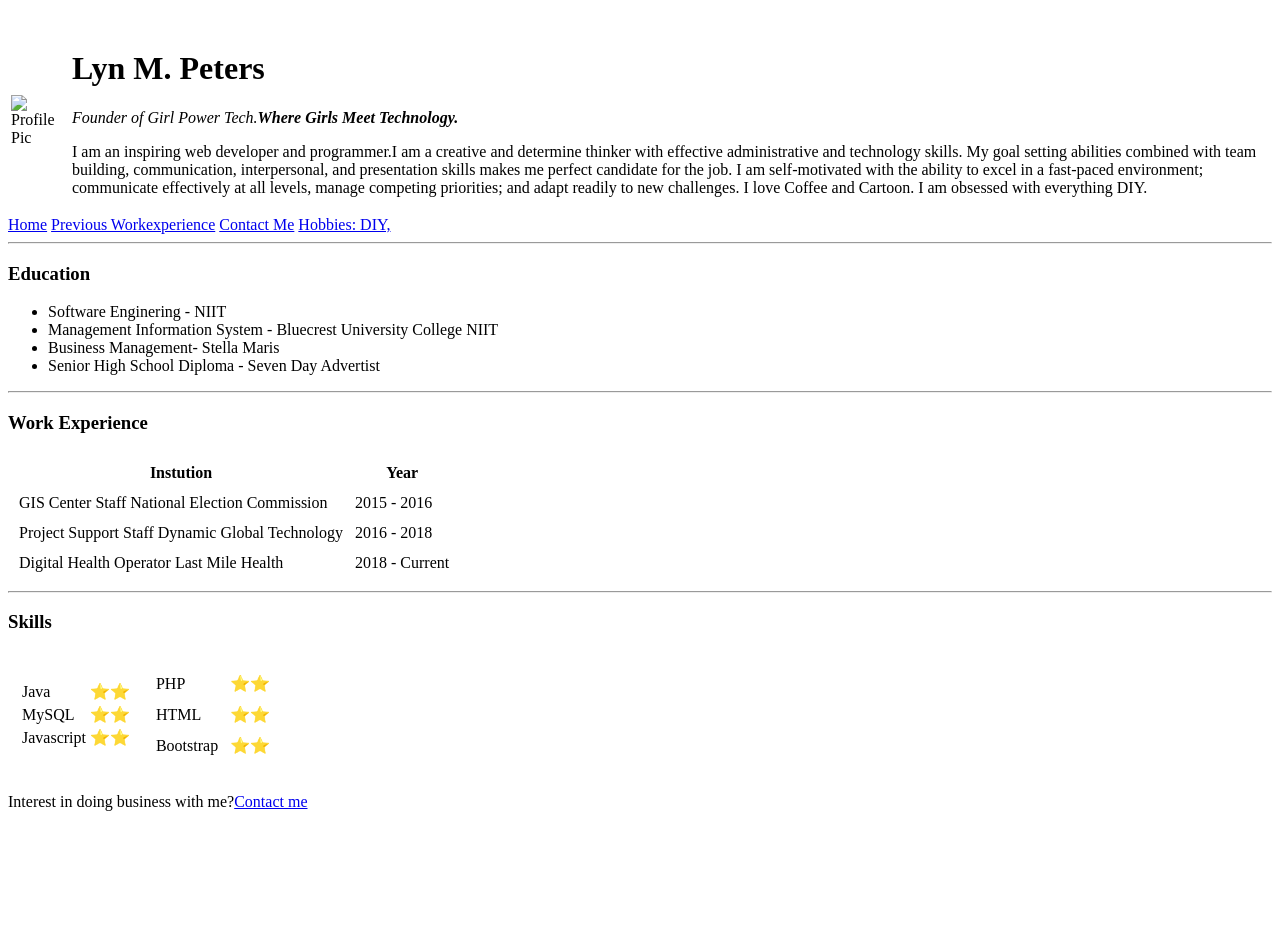
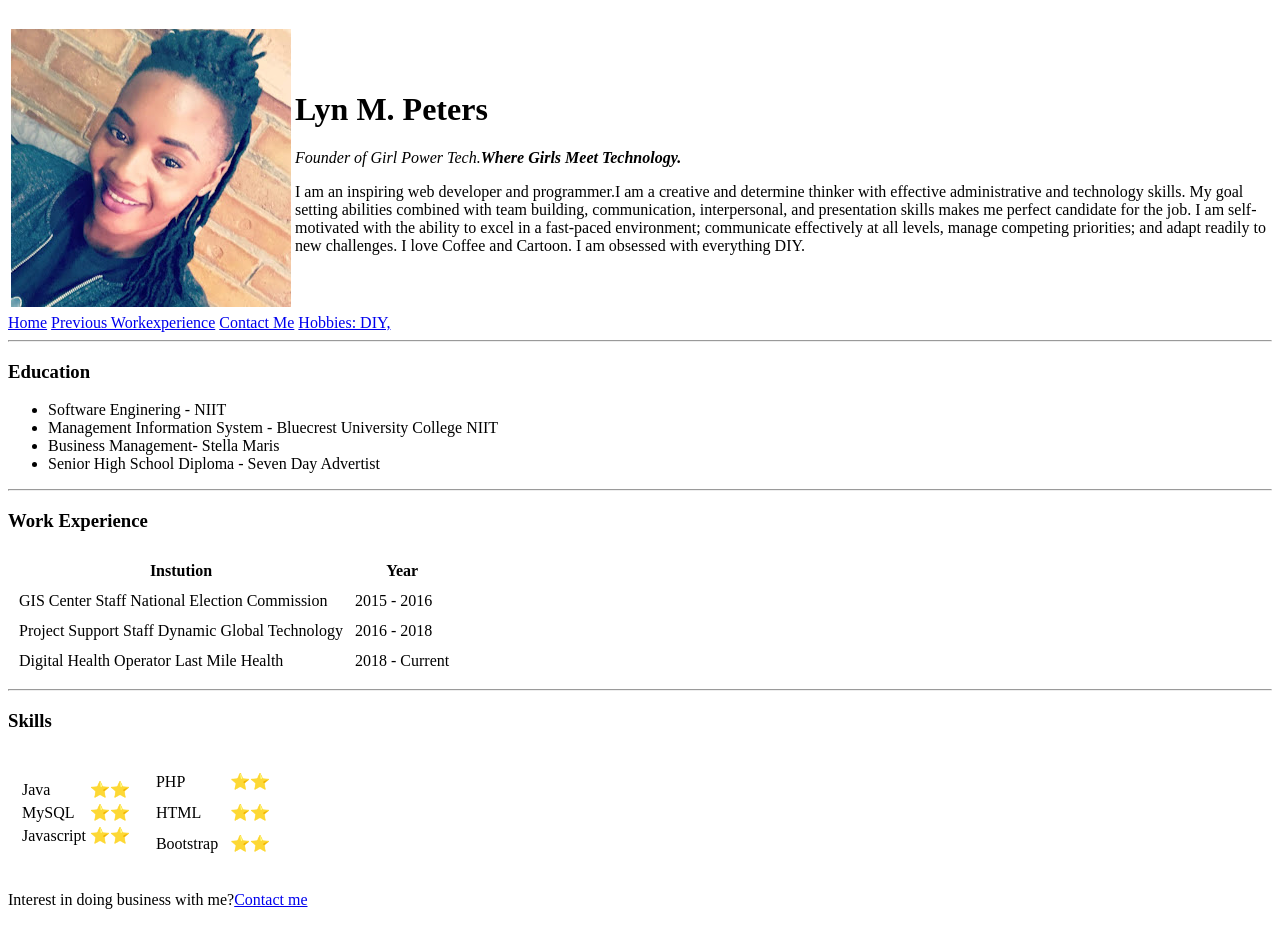
Before and after one commit to MimiE14life/Resume, a plain HTML site: page index.html in a window 1280 px wide. Before the commit the page ends 827 px from the top, so only its background shows below. Drawn offline with Linux system fonts and the light colour scheme.

Commit message:
Update index.html

```diff
--- a/index.html
+++ b/index.html
@@ -9,7 +9,7 @@
 <body>
   <table>
     <tr>
-      <td><img src="Images/Pic2.jpeg" alt="Profile Pic"></td>
+      <td><img src="Pic2.jpeg" alt="Profile Pic"></td>
       <br>
       <td>
         <h1>Lyn M. Peters</h1>
```
